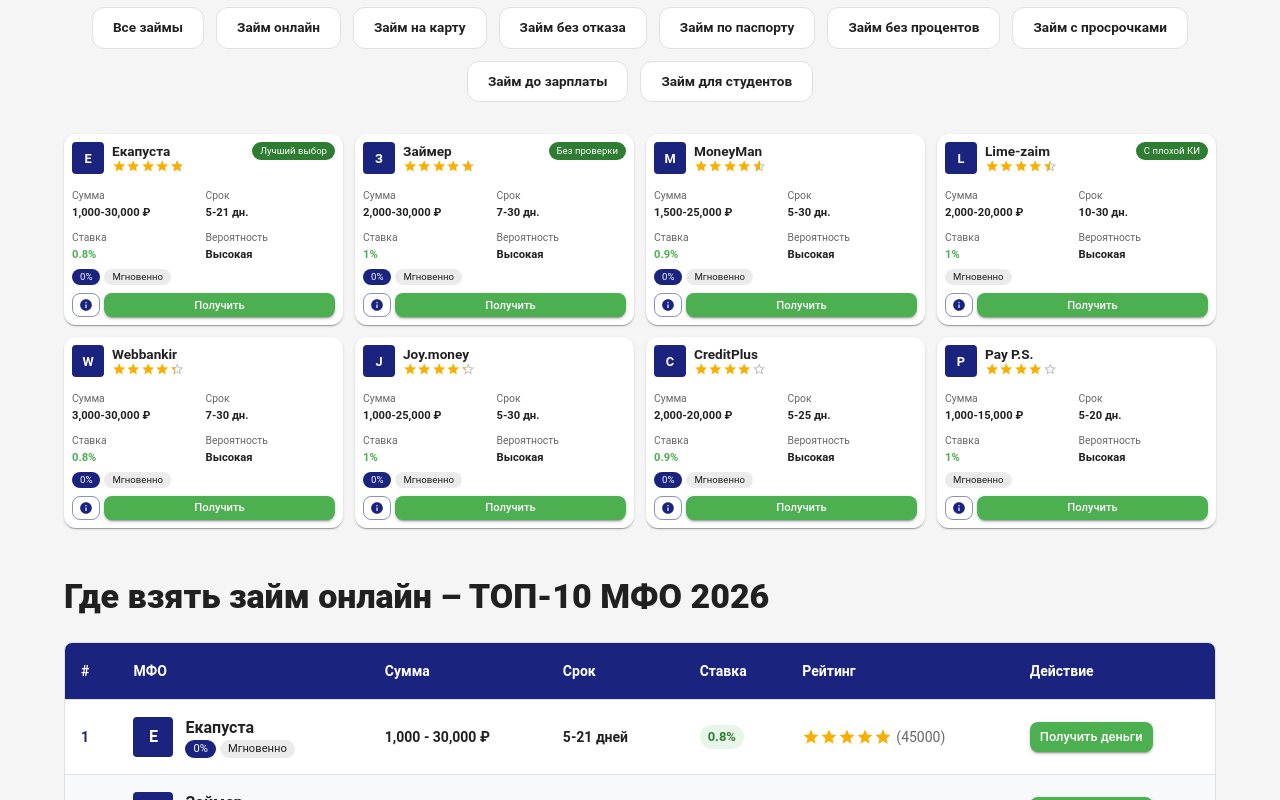
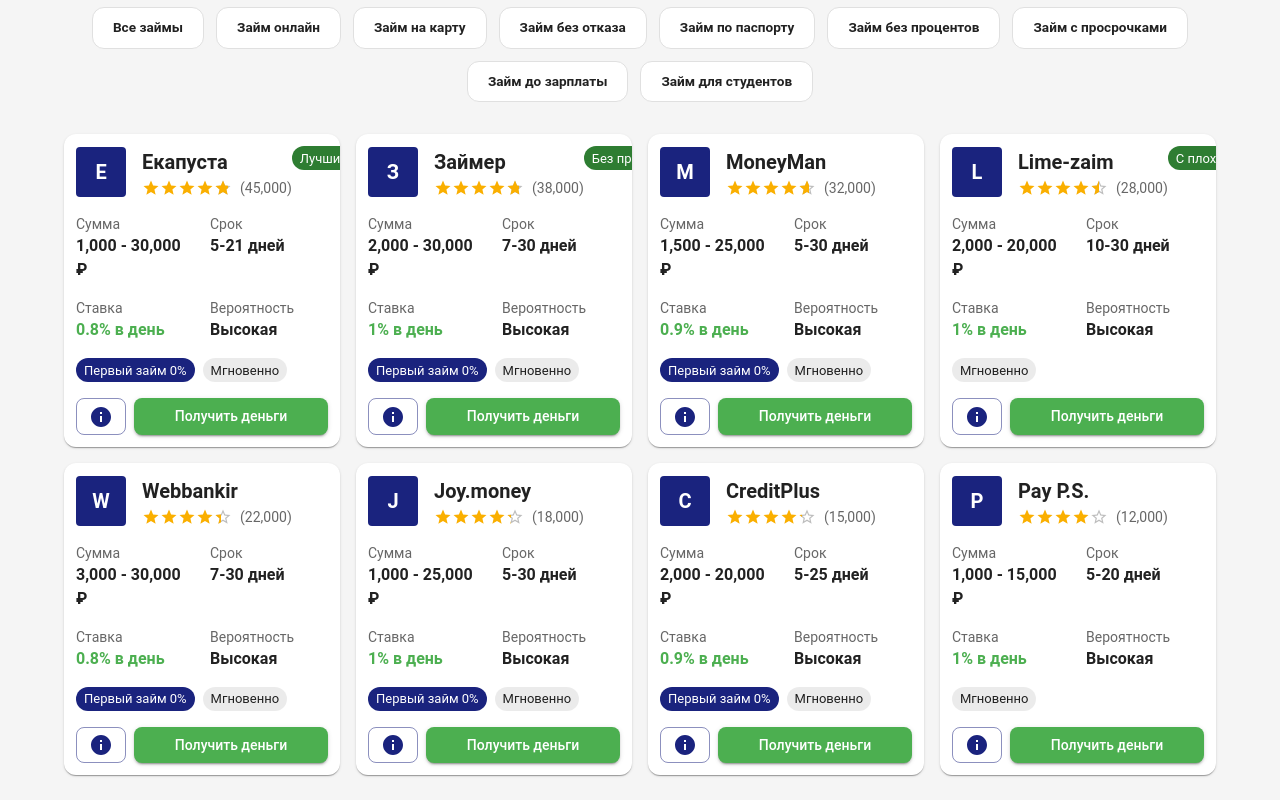
Before and after one commit to supertrue-hub1/Sravni, a Next.js app: page /allmfo in a window 1280 px wide. Shown: the part 700-1500 px from the top of the page. Built offline with nearby package versions, Linux system fonts and the light colour scheme.

Commit message:
Revert "Make MFO cards smaller"
This reverts commit ad93e1ba6da4a82fb91ef2c07cbc1b390e0a1d3e.

```diff
--- a/src/app/allmfo/AllMfoContent.tsx
+++ b/src/app/allmfo/AllMfoContent.tsx
@@ -24,6 +24,7 @@
   const [mfoData, setMfoData] = useState<MFO[]>(staticMfoData)
   const [isLoaded, setIsLoaded] = useState(true)
 
+  // Загрузка данных из localStorage при монтировании
   useEffect(() => {
     const loadData = () => {
       if (typeof window === 'undefined') return
@@ -32,6 +33,7 @@
       if (storedMfo) {
         try {
           const parsed = JSON.parse(storedMfo)
+          // Если данные есть и это массив - используем их
           if (Array.isArray(parsed) && parsed.length > 0) {
             setMfoData(parsed)
           }
@@ -86,6 +88,7 @@
           В нашем каталоге собраны все доступные кредиты наличными и онлайн-займы. Сравните условия выдачи, процентные ставки (от 0% для новых клиентов) и требования к заемщикам. Выберите лучшее финансовое предложение и получите деньги на карту или счет в день обращения.
         </Typography>
 
+        {/* Калькулятор */}
         <Card sx={{ p: 3, mb: 4, background: 'linear-gradient(135deg, #667eea 0%, #764ba2 100%)', borderRadius: 3 }}>
           <Grid container spacing={3}>
             <Grid size={{ xs: 12, md: 4 }}>
@@ -201,6 +204,7 @@
           </Typography>
         </Card>
 
+        {/* Сортировка */}
         <Box sx={{ mb: 3, display: 'flex', justifyContent: 'space-between', alignItems: 'center', flexWrap: 'wrap', gap: 2 }}>
           <Typography variant="h6" sx={{ fontWeight: 700 }}>
             Выберите займ
@@ -238,6 +242,7 @@
           </ToggleButtonGroup>
         </Box>
 
+        {/* Категории займов */}
         <Box sx={{ mb: 4 }}>
           <Grid container spacing={1.5} sx={{ justifyContent: 'center' }}>
             {[
@@ -280,7 +285,7 @@
           </Grid>
         </Box>
 
-        <Grid container spacing={1.5}>
+        <Grid container spacing={2}>
           {filteredMfo.map((mfo) => (
             <Grid size={{ xs: 6, md: 3 }} key={mfo.id}>
               <Card
@@ -290,70 +295,73 @@
                   transition: 'all 0.3s cubic-bezier(0.4, 0, 0.2, 1)',
                   cursor: 'pointer',
                   '&:hover': {
-                    transform: 'translateY(-4px)',
-                    boxShadow: '0 10px 20px rgba(102, 126, 234, 0.3)',
+                    transform: 'translateY(-8px)',
+                    boxShadow: '0 20px 40px rgba(102, 126, 234, 0.3)',
                   }
                 }}
               >
-                <CardContent sx={{ p: 1, '&:last-child': { pb: 1 } }}>
-                  <Box sx={{ display: 'flex', justifyContent: 'space-between', alignItems: 'flex-start', mb: 1 }}>
-                    <Box sx={{ display: 'flex', alignItems: 'center', gap: 1 }}>
-                      <Logo logo={mfo.logo} size={32} />
+                <CardContent sx={{ p: 1.5, '&:last-child': { pb: 1.5 } }}>
+                  <Box sx={{ display: 'flex', justifyContent: 'space-between', mb: 2 }}>
+                    <Box sx={{ display: 'flex', alignItems: 'center', gap: 2 }}>
+                      <Logo logo={mfo.logo} size={50} />
                       <Box>
-                        <Typography variant="body1" sx={{ fontWeight: 700, fontSize: '0.85rem', lineHeight: 1.2 }}>{mfo.name}</Typography>
-                        <Box sx={{ display: 'flex', alignItems: 'center', gap: 0.5 }}>
-                          <Rating value={mfo.rating} precision={0.1} size="small" readOnly sx={{ fontSize: '0.9rem' }} />
+                        <Typography variant="h6" sx={{ fontWeight: 700 }}>{mfo.name}</Typography>
+                        <Box sx={{ display: 'flex', alignItems: 'center', gap: 1 }}>
+                          <Rating value={mfo.rating} precision={0.1} size="small" readOnly />
+                          <Typography variant="body2" color="text.secondary">
+                            ({mfo.reviews.toLocaleString()})
+                          </Typography>
                         </Box>
                       </Box>
                     </Box>
-                    {mfo.badge && <Chip label={mfo.badge} color="success" size="small" sx={{ fontSize: '0.6rem', height: 18, whiteSpace: 'nowrap' }} />}
+                    {mfo.badge && <Chip label={mfo.badge} color="success" size="small" />}
                   </Box>
 
-                  <Grid container spacing={0.5} sx={{ mb: 1 }}>
+                  <Grid container spacing={2} sx={{ mb: 2 }}>
                     <Grid size={{ xs: 6 }}>
-                      <Typography variant="caption" color="text.secondary" sx={{ fontSize: '0.65rem' }}>Сумма</Typography>
-                      <Typography variant="body2" sx={{ fontWeight: 600, fontSize: '0.7rem', lineHeight: 1.2 }}>
-                        {mfo.sumMin.toLocaleString()}-{mfo.sumMax.toLocaleString()} ₽
+                      <Typography variant="body2" color="text.secondary">Сумма</Typography>
+                      <Typography variant="body1" sx={{ fontWeight: 600 }}>
+                        {mfo.sumMin.toLocaleString()} - {mfo.sumMax.toLocaleString()} ₽
                       </Typography>
                     </Grid>
                     <Grid size={{ xs: 6 }}>
-                      <Typography variant="caption" color="text.secondary" sx={{ fontSize: '0.65rem' }}>Срок</Typography>
-                      <Typography variant="body2" sx={{ fontWeight: 600, fontSize: '0.7rem', lineHeight: 1.2 }}>
-                        {mfo.termMin}-{mfo.termMax} дн.
+                      <Typography variant="body2" color="text.secondary">Срок</Typography>
+                      <Typography variant="body1" sx={{ fontWeight: 600 }}>
+                        {mfo.termMin}-{mfo.termMax} дней
                       </Typography>
                     </Grid>
                     <Grid size={{ xs: 6 }}>
-                      <Typography variant="caption" color="text.secondary" sx={{ fontSize: '0.65rem' }}>Ставка</Typography>
-                      <Typography variant="body2" sx={{ fontWeight: 600, color: '#4caf50', fontSize: '0.7rem', lineHeight: 1.2 }}>
-                        {mfo.percent}%
+                      <Typography variant="body2" color="text.secondary">Ставка</Typography>
+                      <Typography variant="body1" sx={{ fontWeight: 600, color: '#4caf50' }}>
+                        {mfo.percent}% в день
                       </Typography>
                     </Grid>
                     <Grid size={{ xs: 6 }}>
-                      <Typography variant="caption" color="text.secondary" sx={{ fontSize: '0.65rem' }}>Вероятность</Typography>
-                      <Typography variant="body2" sx={{ fontWeight: 600, fontSize: '0.7rem', lineHeight: 1.2 }}>Высокая</Typography>
+                      <Typography variant="body2" color="text.secondary">Вероятность</Typography>
+                      <Typography variant="body1" sx={{ fontWeight: 600 }}>Высокая</Typography>
                     </Grid>
                   </Grid>
 
-                  <Box sx={{ display: 'flex', gap: 0.5, flexWrap: 'wrap', mb: 1 }}>
-                    {mfo.firstFree && <Chip label="0%" color="primary" size="small" sx={{ fontSize: '0.6rem', height: 16 }} />}
-                    {mfo.instant && <Chip label="Мгновенно" size="small" sx={{ fontSize: '0.6rem', height: 16 }} />}
+                  <Box sx={{ display: 'flex', gap: 1, flexWrap: 'wrap', mb: 2 }}>
+                    {mfo.firstFree && <Chip label="Первый займ 0%" color="primary" size="small" />}
+                    {mfo.instant && <Chip label="Мгновенно" size="small" />}
                   </Box>
 
-                  <Box sx={{ display: 'flex', gap: 0.5 }}>
+                  <Box sx={{ display: 'flex', gap: 1 }}>
                     <Button
                       variant="outlined"
                       onClick={() => setSelectedMfo(mfo)}
-                      sx={{ minWidth: 28, height: 24, p: 0, minHeight: 24 }}
+                      sx={{ minWidth: 50 }}
                     >
-                      <Info sx={{ fontSize: 14 }} />
+                      <Info />
                     </Button>
                     <Button
                       variant="contained"
                       fullWidth
                       onClick={() => window.open(mfo.siteUrl || '#', '_blank')}
-                      sx={{ bgcolor: '#4caf50', '&:hover': { bgcolor: '#388e3c' }, fontSize: '0.7rem', py: 0.25, minHeight: 24, lineHeight: 1.2 }}
+                      sx={{ bgcolor: '#4caf50', '&:hover': { bgcolor: '#388e3c' } }}
                     >
-                      Получить
+                      Получить деньги
                     </Button>
                   </Box>
                 </CardContent>
@@ -515,6 +523,7 @@
           )}
         </Dialog>
 
+        {/* Таблица ТОП-10 МФО */}
         <Box sx={{ mt: 6 }}>
           <Typography variant="h4" sx={{ mb: 3, fontWeight: 800 }}>
             Где взять займ онлайн – ТОП-10 МФО 2026
@@ -602,6 +611,7 @@
           </Paper>
         </Box>
 
+        {/* Информация о займах */}
         <Box sx={{ mt: 6 }}>
           <Typography variant="h4" sx={{ mb: 3, fontWeight: 800 }}>
             {loansInfoData.title}
```
